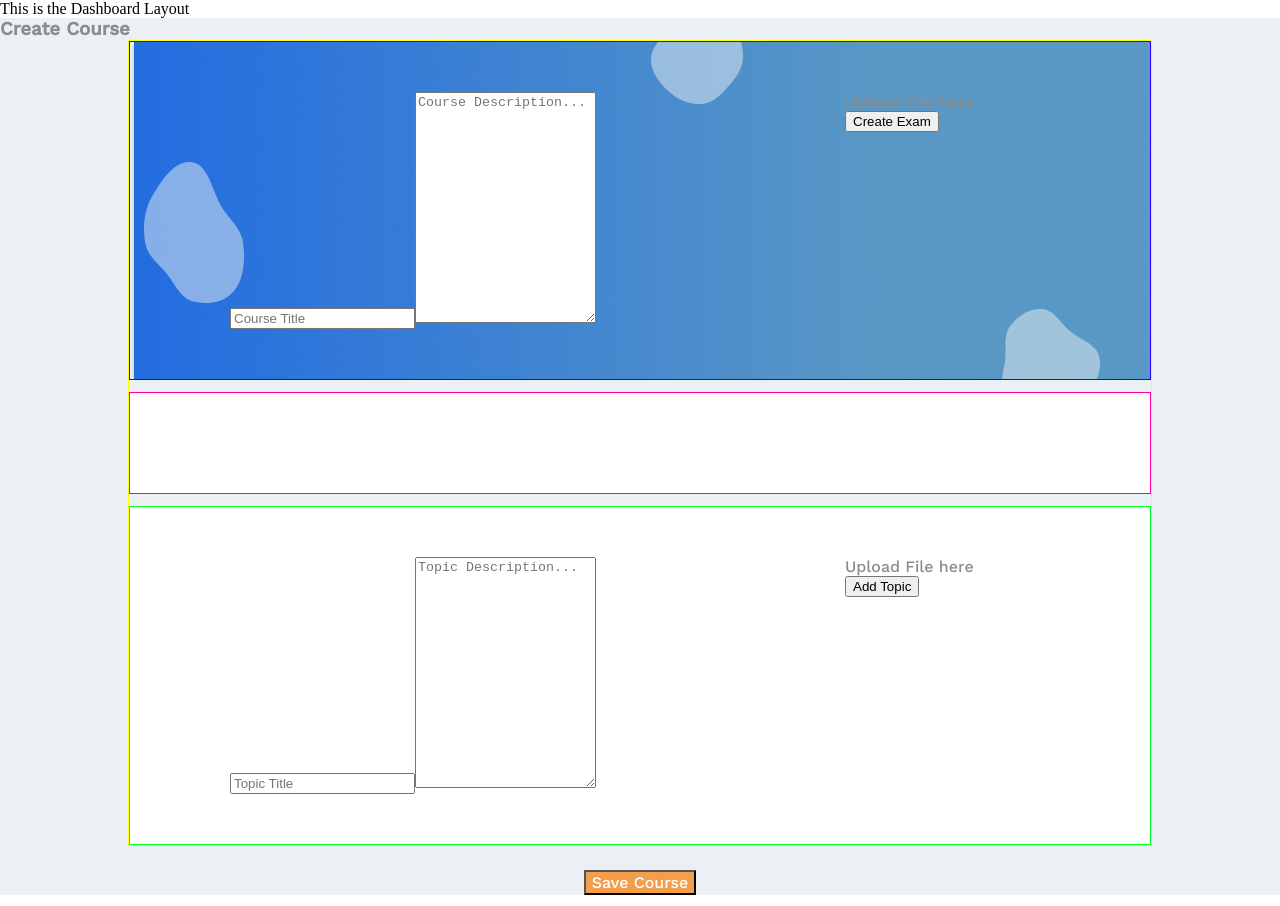
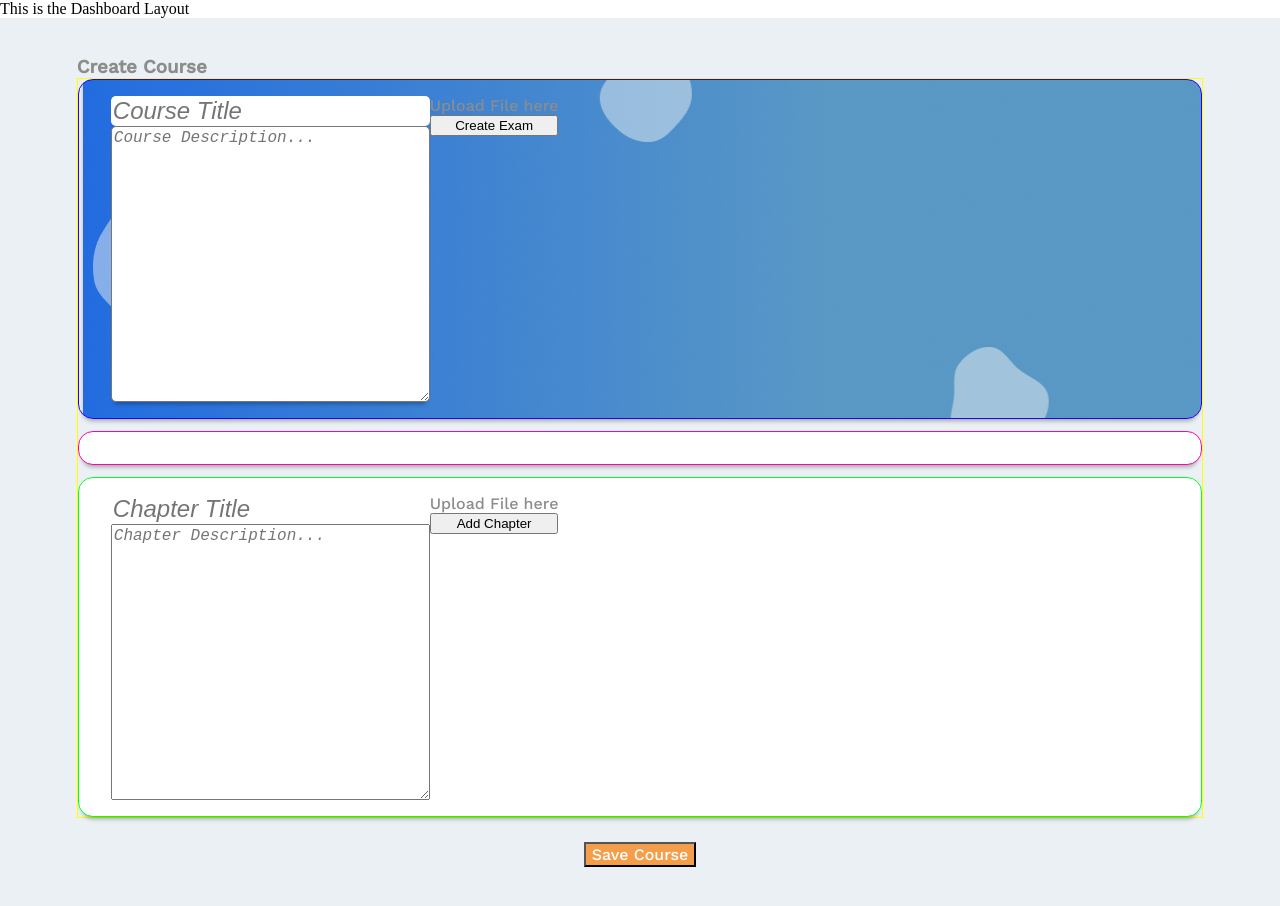
Before and after one commit to PauNJSam/CourseRoad, a React (Create React App) app in the folder courseroad/: page /dashboard/createcourse in a window 1280 px wide. Built offline with nearby package versions, Linux system fonts and the light colour scheme.

Commit message:
Editing CreateCourse, changed to flexbox instead of grid

```diff
--- a/courseroad/src/components/CreateCourse.js
+++ b/courseroad/src/components/CreateCourse.js
@@ -4,15 +4,15 @@ import '../styles/CreateCourse.css'
 const CreateCourse = () =>{
     const courseTitleRef = useRef();
     const courseDescriptionRef = useRef();
-    const topicTitleRef = useRef();
-    const topicDescriptionRef = useRef();
+    const chapterTitleRef = useRef();
+    const chapterDescriptionRef = useRef();
 
     const saveCourse = async (e) => {
 
         let courseTitleNoSpace = courseTitleRef.current.value.split(' ').join('');
         let courseTitledoc = courseTitleNoSpace.toLowerCase();
         console.log(courseTitledoc);
-        console.log(courseDescriptionRef.current.value, topicDescriptionRef.current.value, topicTitleRef.current.value);
+        console.log(courseDescriptionRef.current.value, chapterDescriptionRef.current.value, chapterTitleRef.current.value);
 
         courseTitleRef.current.value = '';
         courseDescriptionRef.current.value = '';
@@ -34,42 +34,43 @@ const CreateCourse = () =>{
     };
 
     return(
-        <article className='createCourse'>
+        <section className='createCourse'>
             <h1>Create Course</h1>
 
             <div className='edit-course-container'>
-                <section className='course-head section-grid'>
-                    <div>
-                        <input type='text' ref={courseTitleRef} placeholder='Course Title'></input>
-                        <textarea rows={15} ref={courseDescriptionRef} placeholder='Course Description...'></textarea>
+                <article className='course-head article-flex article-grid'>
+                    <div className='createCourse__text-inputs'>
+                        <input className='course-head__textbox' type='text' ref={courseTitleRef} placeholder='Course Title'></input>
+                        <textarea className='course-head__textbox' rows={15} ref={courseDescriptionRef} placeholder='Course Description...'></textarea>
                     </div>
-                    <div>
+                    <div className='createCourse__files-buttons'>
                         <div>Upload File here</div>
                         <button type='button'>Create Exam</button>
                     </div>
-                </section>
+                </article>
 
-                <section className='added-topic section-grid'>
+                <article className='added-chapter article-flex'>
+                    {/* map through the added topics here */}
+                </article>
 
-                </section>
-
-                <section className='add-new-topic section-grid'>
-                    <div>
-                        <input type='text' ref={topicTitleRef} placeholder='Topic Title'></input>
-                        <textarea rows={15} ref={topicDescriptionRef} placeholder='Topic Description...'></textarea>
+                <article className='add-new-chapter article-flex'>
+                    <div className='createCourse__text-inputs' >
+                        <input type='text' ref={chapterTitleRef} placeholder='Chapter Title'></input>
+                        <textarea rows={15} ref={chapterDescriptionRef} placeholder='Chapter Description...'></textarea>
                     </div>
-                    <div>
+                    <div className='createCourse__files-buttons'>
                         <div>Upload File here</div>
-                        <button type='button'>Add Topic</button>
+                        <button type='button'>Add Chapter</button>
                     </div>
-                </section>
+                </article>
 
             </div>
 
             <div className='centered-btn'>
             <button className='save-course-btn' type='button' onClick={saveCourse}>Save Course</button>
             </div>
-        </article>
+
+        </section>
     );
 };
 
--- a/courseroad/src/index.css
+++ b/courseroad/src/index.css
@@ -20,6 +20,8 @@
   --_worksans: 'Work Sans', sans-serif; /* 400 regular-italic, 500 medium */
   --_inter: 'Inter', sans-serif; /* 400 regular, 700 bold */
 
+  --_box-shadow: 0px 6px 4px -4px rgba(0, 0, 0, 0.30);
+
 }
 
 *{
--- a/courseroad/src/styles/CreateCourse.css
+++ b/courseroad/src/styles/CreateCourse.css
@@ -2,50 +2,86 @@
     background-color: var(--_light);
     color: var(--_mid-grey);
     font-family: var(--_worksans);
-
+    margin: 0;
+    padding: 3% 6%;
 }
-.edit-course-container{
-    max-width: 80%;
+.createCourse .edit-course-container{
+    width: 100%;
+    max-width: 1150px;
     margin: 0 auto;
     display: flex;
     flex-direction: column;
     gap: 1.5vh 0;
     border: 1px solid yellow;
 }
-.section-grid{
+/* .createCourse .section-grid{
     padding: 50px 100px;
     display: grid;
     grid-template-columns: 3fr 1fr;
     grid-template-rows: 1fr, 3fr;
 }
-.section-grid:nth-child(1){
+.createCourse .section-grid:nth-child(1){
     grid-column: 1/2;
     grid-row: 1/2;
 }
-.section-grid:nth-child(2){
+.createCourse .section-grid:nth-child(2){
     grid-column: 1/2;
     grid-row: 2/2;
 }
-.section-grid:nth-child(3){
+.createCourse .section-grid:nth-child(3){
     grid-column: 2/2;
     grid-row: 2/2;
+} */
+.createCourse .article-flex{
+    display: flex;
+    flex-direction: row;
+    border-radius: 15px;
+    padding: 1rem 2rem;
+    box-shadow: var(--_box-shadow);
 }
-.course-head{
+.createCourse__text-inputs{
+    display: flex;
+    flex-direction: column;
+}
+.createCourse__files-buttons{
+    display: flex;
+    flex-direction: column;
+}
+.createCourse__text-inputs input{
+    font-size: 1.5rem;
+    border: none;
+    font-style: italic;
+    font-weight: 400;
+}
+.createCourse__text-inputs textarea{
+    font-size: 1rem;
+    font-style: italic;
+    font-weight: 400;
+}
+
+
+
+.createCourse .course-head{
     background-image: url(../images/header_bg.png);
     border: 1px solid rgb(38, 0, 255);
 }
-.added-topic{
+.createCourse .course-head__textbox{
+    border-radius: 5px;
+    background: var(--_pure-white);
+    box-shadow: var(--_box-shadow);
+}
+.createCourse .added-chapter{
     background-color: var(--_pure-white);
     border: 1px solid rgb(255, 0, 170);
 }
-.add-new-topic{
+.createCourse .add-new-chapter{
     background-color: var(--_pure-white);
     border: 1px solid rgb(0, 255, 34);
 }
-.centered-btn{
+.createCourse .centered-btn{
     text-align: center;
 }
-.save-course-btn{
+.createCourse .save-course-btn{
     color: var(--_pure-white);
     background-color: var(--_accent-orange);
     font: var(--_worksans);
```
